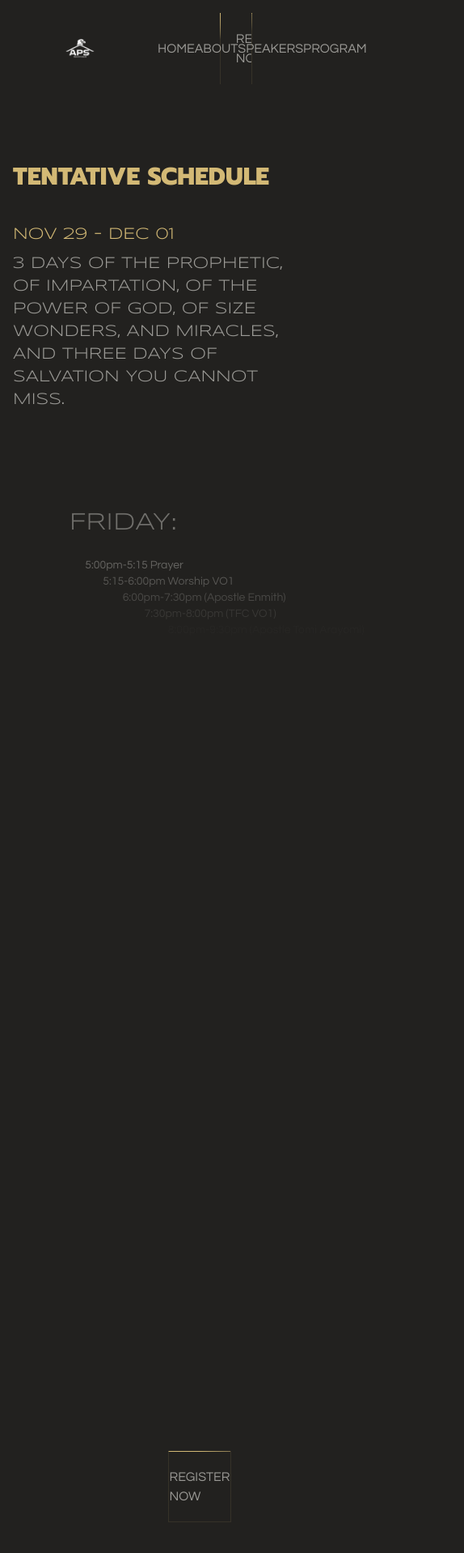
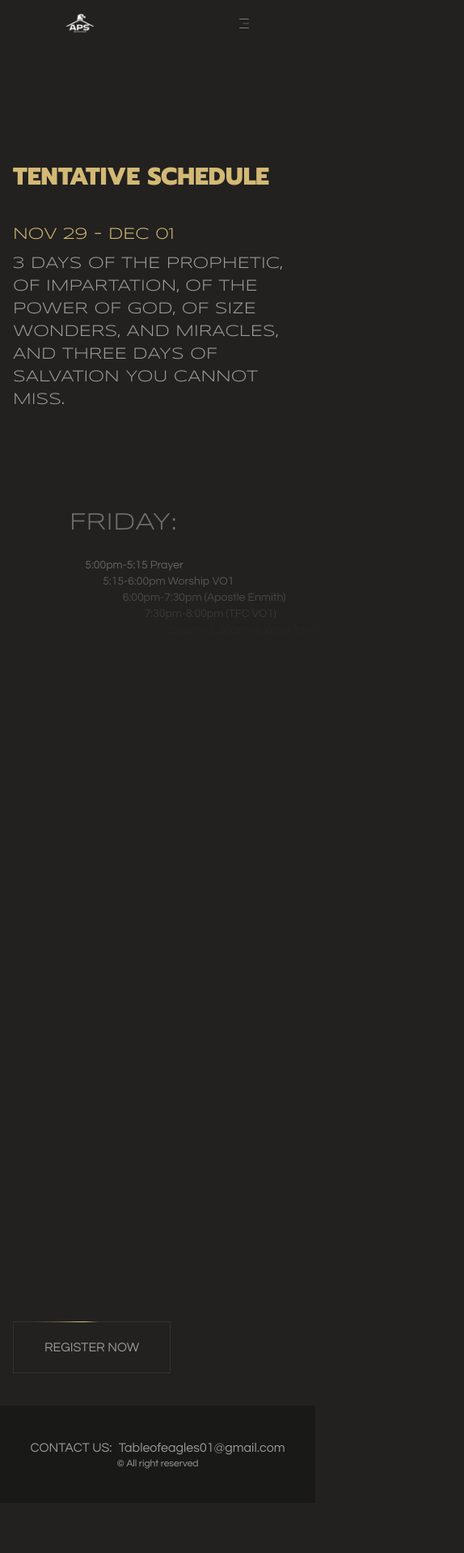
Before and after one commit to joel-kalema/table-0f-eagles, a Next.js app: page /tentative-chedule in a window 390 px wide. Shown: the top 1918 px of the page at 81% size, 574 px wide, since content can reach past the window. After the commit the page ends 1856 px from the top, so only its background shows below. Built offline with nearby package versions, Linux system fonts and the light colour scheme.

Commit message:
update the logo magins

```diff
--- a/app/(root)/tentative-chedule/page.jsx
+++ b/app/(root)/tentative-chedule/page.jsx
@@ -115,10 +115,10 @@ export default function TentativeSchedule() {
     return (
         <main className="">
             <Navbar />
-            <div className="lg:w-4/5 mx-auto pt-[10rem] lg:pt-[15rem] px-4 lg:px-20 text-xl" ref={menuItemRef}>
-                <h1 data-scroll data-scroll-speed='0.6' className={`${title.className} uppercase text-3xl lg:text-5xl my-10 lg:my-20 text-[#d3b975]`}>Tentative Schedule</h1>
-                <p data-scroll data-scroll-speed='0.5' className={`${subTitle.className} uppercase text-xl md:text-3xl mb-2 text-[#d3b975]`}>Nov 29 - Dec 01</p>
-                <p data-scroll data-scroll-speed='0.4' className={`${subTitle.className} uppercase text-xl md:text-3xl mb-20 lg:w-3/4`}>3 days of the prophetic, of impartation, of the power of God, of size wonders, and miracles, and three days of Salvation you cannot miss.</p>
+            <div className="lg:w-4/5 mx-auto pt-[10rem] lg:pt-[15rem] px-4 lg:px-20 text-xl overflow-hidden" ref={menuItemRef}>
+                <h1 className={`${title.className} uppercase text-3xl lg:text-5xl my-10 lg:my-20 text-[#d3b975]`}>Tentative Schedule</h1>
+                <p className={`${subTitle.className} uppercase text-xl md:text-3xl mb-2 text-[#d3b975]`}>Nov 29 - Dec 01</p>
+                <p className={`${subTitle.className} uppercase text-xl md:text-3xl mb-20 lg:w-3/4`}>3 days of the prophetic, of impartation, of the power of God, of size wonders, and miracles, and three days of Salvation you cannot miss.</p>
 
                 <div ref={friday} className="pt-10 text-sm lg:text-xl" data-scroll data-scroll-speed='0.3'>
                     <h2 className={`${subTitle.className} uppercase text-3xl lg:text-6xl mb-6`}>Friday:</h2>
@@ -130,7 +130,7 @@ export default function TentativeSchedule() {
                     <p>9:30pm-10:30pm (Consecration & Closing Ap Chris and Tomi Arayomi)</p>
                 </div>
 
-                <div ref={saturday} className="lg:pt-10 text-sm lg:text-xl overflow-hidden" data-scroll data-scroll-speed='0.2'>
+                <div ref={saturday} className="lg:pt-10 text-sm lg:text-xl overflow-hidden">
                     <h2 className={`${subTitle.className} uppercase text-3xl lg:text-6xl mb-6`}>Saturday:</h2>
 
 
@@ -156,7 +156,7 @@ export default function TentativeSchedule() {
 
                 </div>
 
-                <div ref={sunday} className="py-10 pb-[10rem] text-sm lg:text-xl overflow-hidden" data-scroll data-scroll-speed='0.1'>
+                <div ref={sunday} className="py-10 lg:pb-[10rem] text-sm lg:text-xl overflow-hidden">
                     <h2 className={`${subTitle.className} uppercase text-3xl lg:text-6xl mb-6`}>Sunday:<br /> Miracles Services</h2>
                     <p>5:00pm-5:30pm (Opening Prayer Pastor Eddy)</p>
                     <p>5:30pm-6:15pm (Worship with Pastor Eddy James)</p>
@@ -165,7 +165,7 @@ export default function TentativeSchedule() {
                     <p>9:45 pm-10:30 pm (Praise/Worship Rachel & Closing)</p>
                 </div>
             </div>
-            <div className="box w-1/5 mt-10 flex justify-center mb-[10rem] ml-52">
+            <div className="box w-2/4 lg:w-1/5 ml-4 mb-10 flex justify-center lg:ml-52">
                 <p>REGISTER NOW</p>
             </div>
             <Footer />
--- a/components/Navbar/nav.jsx
+++ b/components/Navbar/nav.jsx
@@ -1,6 +1,7 @@
 "use client"
 import { useState } from "react";
 import Link from "next/link";
+import { CiMenuFries } from "react-icons/ci";
 
 export default function Navbar() {
     const [fix, setFix] = useState(false)
@@ -21,7 +22,7 @@ export default function Navbar() {
                 <img src="/logo.png" alt="" className="" />
             </div>
 
-            <div className="w-3/6 flex justify-between items-center">
+            <div className="w-3/6 hidden lg:flex justify-between items-center">
                 <div className="flex w-4/6 justify-around">
                     <Link className="cursor-pointer a" href="/">HOME</Link>
                     <Link className="cursor-pointer a" href="/#about">ABOUT</Link>
@@ -34,6 +35,8 @@ export default function Navbar() {
                     <p>REGISTER NOW</p>
                 </Link>
             </div>
+
+            <CiMenuFries className="lg:hidden block" />
         </div>
     );
 }
```
